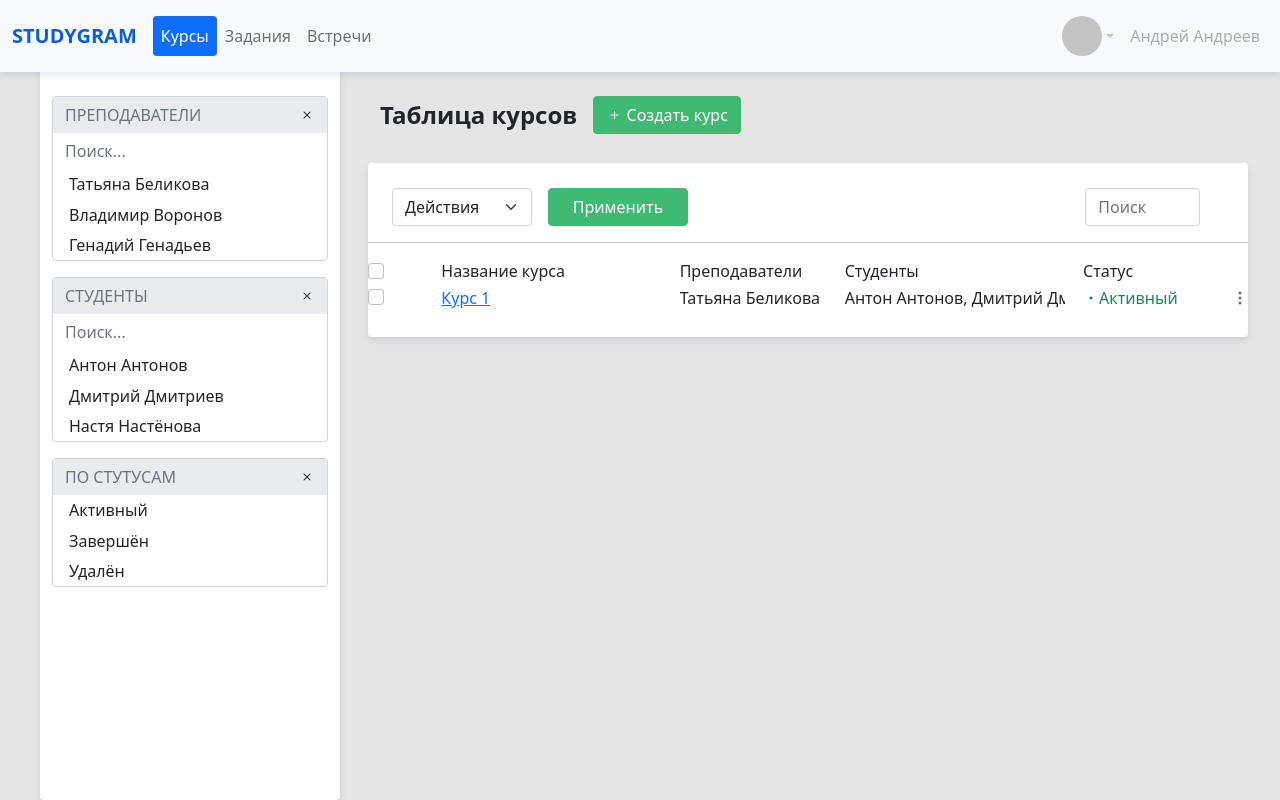
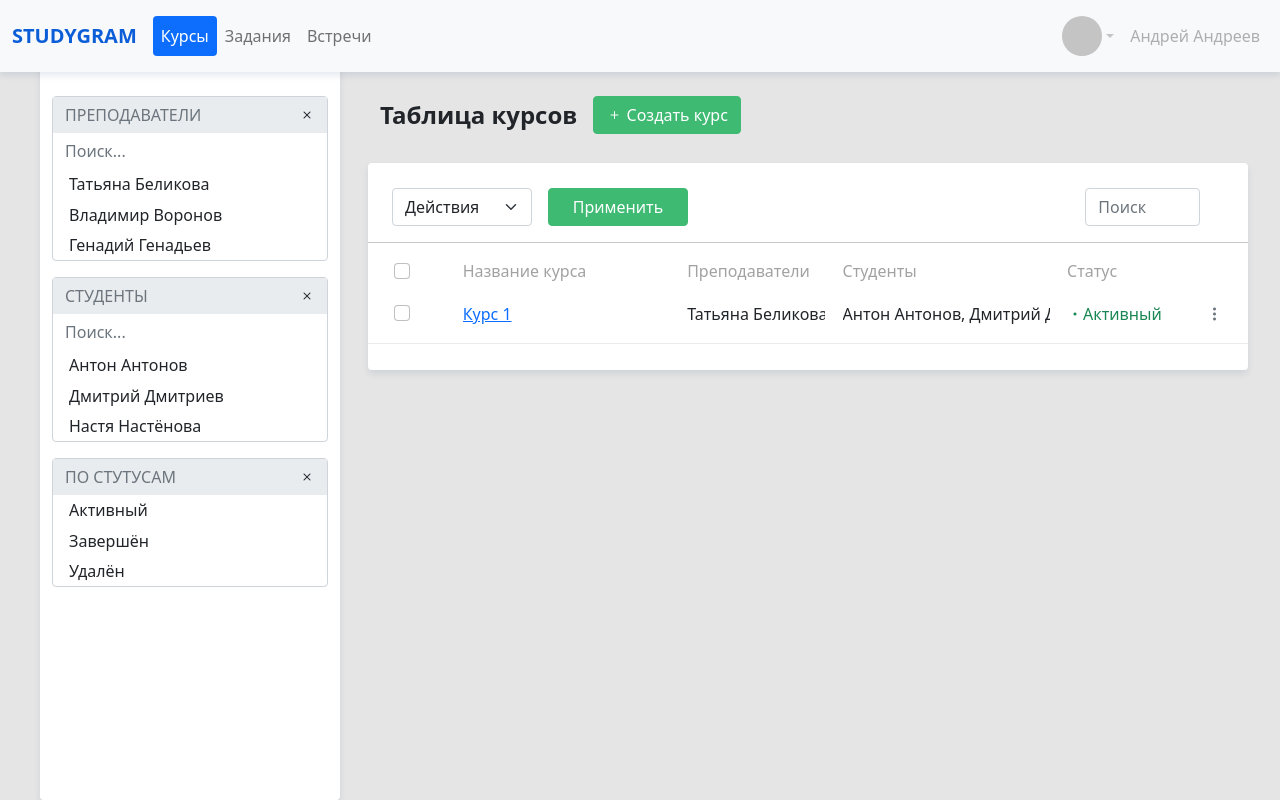
Before and after one commit to andrey-gl/studygram, a Django app: page / in a window 1280 px wide. Run offline with Django 3.2, Linux system fonts and the light colour scheme; data comes from the database, SQL or seed files in the repository; parts of the project's set-up code (start-up, migrations or seed data) failed here and were passed over; some libraries are stand-ins or nearby versions.

Commit message:
Починил checkbox'ы у себя

```diff
--- a/courses/templates/courses/courses.html
+++ b/courses/templates/courses/courses.html
@@ -20,10 +20,10 @@
             {% include 'inc/_table_head.html'%}
             <hr>
 
-            <div class="d-flex flex-row main_block_header_tasks">
+            <div class="d-flex flex-row main_block_header_elem">
                 <div class="col-1">
                     <div class="form-check">
-                        <input class="form-check-input" type="checkbox" name="course" value="">
+                        <input class="form-check-input" type="checkbox"  name="course" value="">
                     </div>
                 </div>
                 <div class="col-3 d-flex justify-content-start">Название курса</div>
@@ -36,7 +36,7 @@
                 <div class="col"></div>
             </div>
              {% for course in courses %}
-            <div class="d-flex flex-row task align-center align-items-center">
+            <div class="d-flex flex-row task align-center align-items-center elem">
                 <div class="col-1">
                     <div class="form-check">
                         <input class="form-check-input courses" type="checkbox" value="{{course.pk}}">
```
